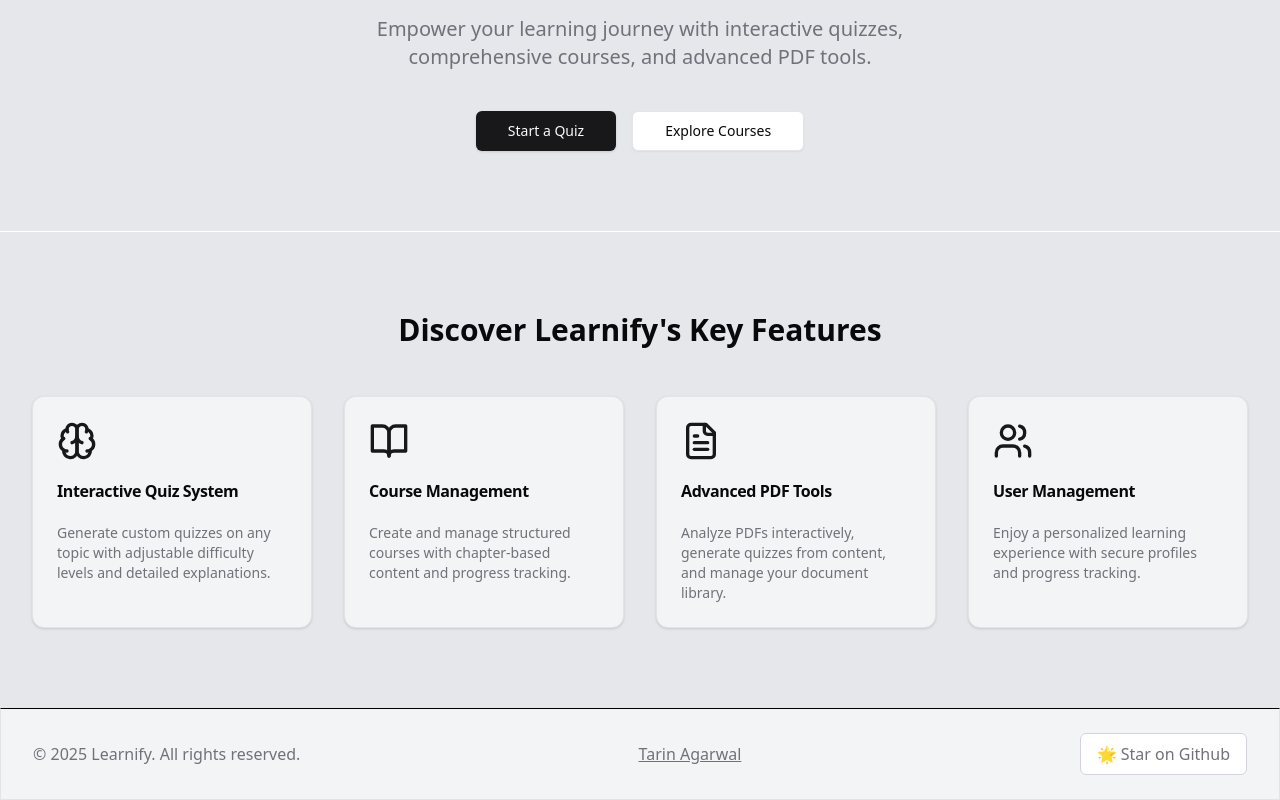
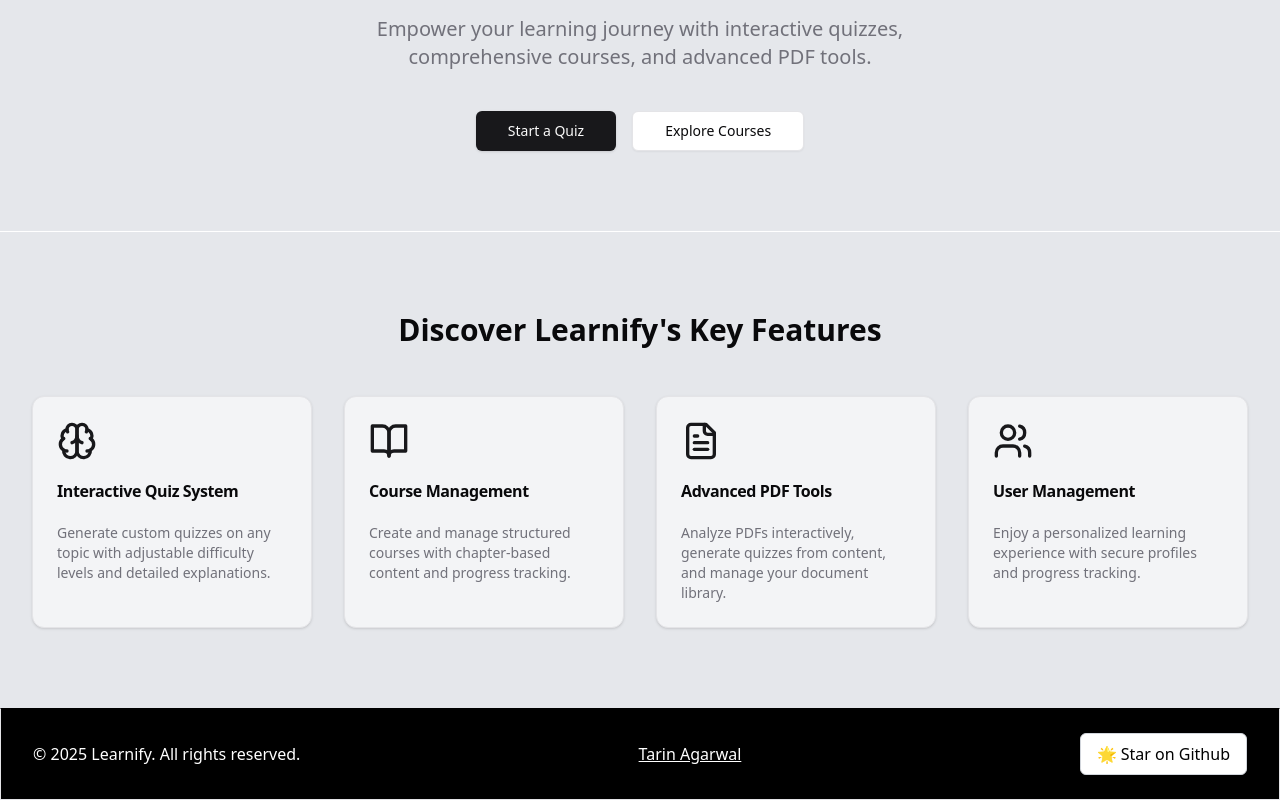
Before and after one commit to tarinagarwal/learnify-pro, a React (Vite) app: page / in a window 1280 px wide. Shown: the part 201-1001 px from the top of the page. Built offline with nearby package versions, Linux system fonts and the light colour scheme; no server answers; what groq-sdk would draw is missing.

Commit message:
Footer Added

```diff
--- a/src/components/Layout.tsx
+++ b/src/components/Layout.tsx
@@ -9,11 +9,11 @@
       <main className="flex-grow pt-16">
         <Outlet />
       </main>
-      <footer className="bg-gray-100 border border-t-black py-6 px-4 sm:px-6 lg:px-8">
+      <footer className="bg-black border text-white border-t-black py-6 px-4 sm:px-6 lg:px-8">
         <div
           className="max-w-7xl mx-auto flex flex-col items-center space-y-2
                   md:flex-row md:justify-between md:space-y-0
-                  text-center text-muted-foreground"
+                  text-center "
         >
           {/* Copyright */}
           <p>
@@ -26,7 +26,7 @@
               href="https://tarin-agarwal.web.app/home"
               target="_blank"
               rel="noopener noreferrer"
-              className="underline hover:text-gray-600"
+              className="underline  hover:text-gray-600"
             >
               Tarin Agarwal
             </a>
@@ -40,7 +40,7 @@
               rel="noopener noreferrer"
               className="inline-flex items-center border border-gray-300
                    rounded-md px-4 py-2 bg-white hover:bg-white
-                   hover:text-gray-700 transition-colors"
+                   hover:text-gray-700 transition-colors text-black"
             >
               🌟 Star on Github
             </a>
--- a/src/pages/Home.tsx
+++ b/src/pages/Home.tsx
@@ -17,7 +17,7 @@
         {/* Hero Section */}
         <section className="bg-gray-200 py-20 px-4 sm:px-6 lg:px-8">
           <div className="max-w-4xl mx-auto text-center">
-            <h1 className="text-5xl font-extrabold tracking-tigh" style={{textDecoration:''}} >
+            <h1 className="text-5xl font-extrabold tracking-tigh" >
               Welcome to Learnify</h1>
 
             <p className="mt-6 text-xl text-muted-foreground max-w-2xl mx-auto">
```
